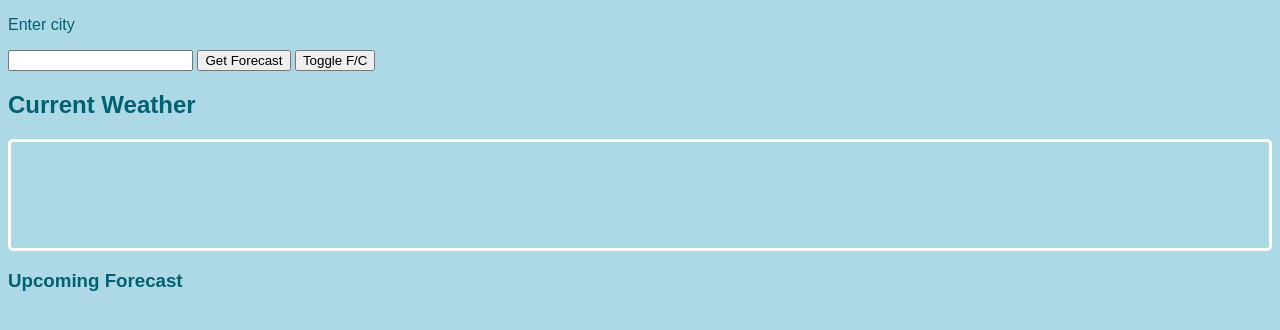
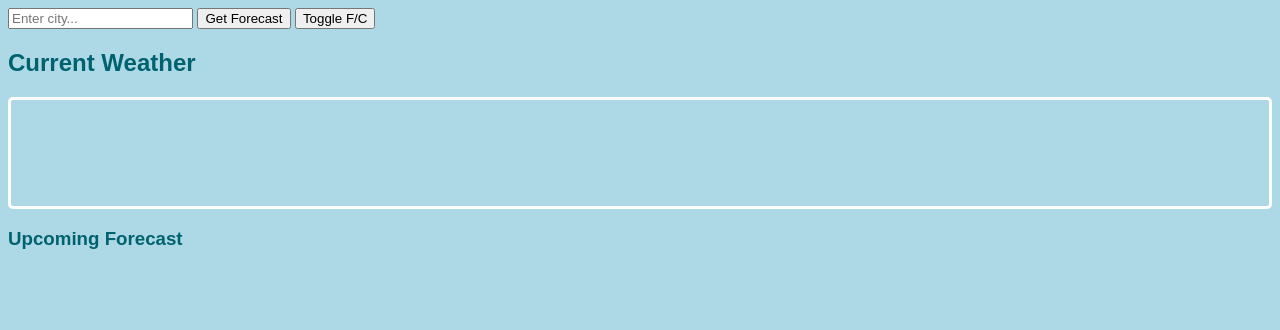
Before and after one commit to Signatune/weather, a website built with webpack: page src/test.html in a window 1280 px wide. Built offline with nearby package versions, Linux system fonts and the light colour scheme; no server answers.

Commit message:
add placeholder text to city input

```diff
--- a/src/test.html
+++ b/src/test.html
@@ -6,8 +6,7 @@
     <title>Document</title>
   </head>
   <body>
-    <p>Enter city</p>
-    <input type="text" name="city" id="city" />
+    <input type="text" name="city" id="city" placeholder="Enter city..." />
     <button id="fetch">Get Forecast</button>
     <button id="temperature-toggle">Toggle F/C</button>
 
```
